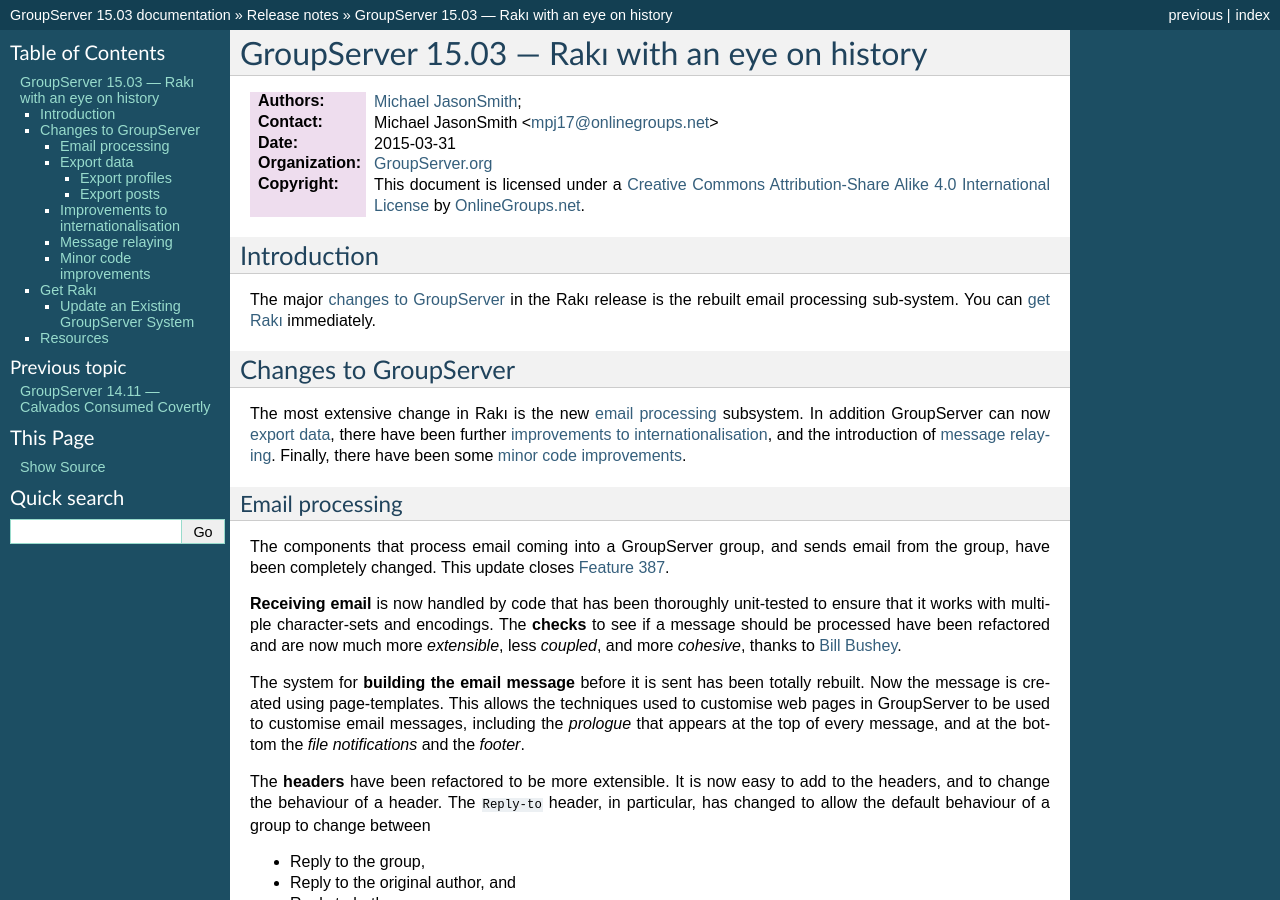
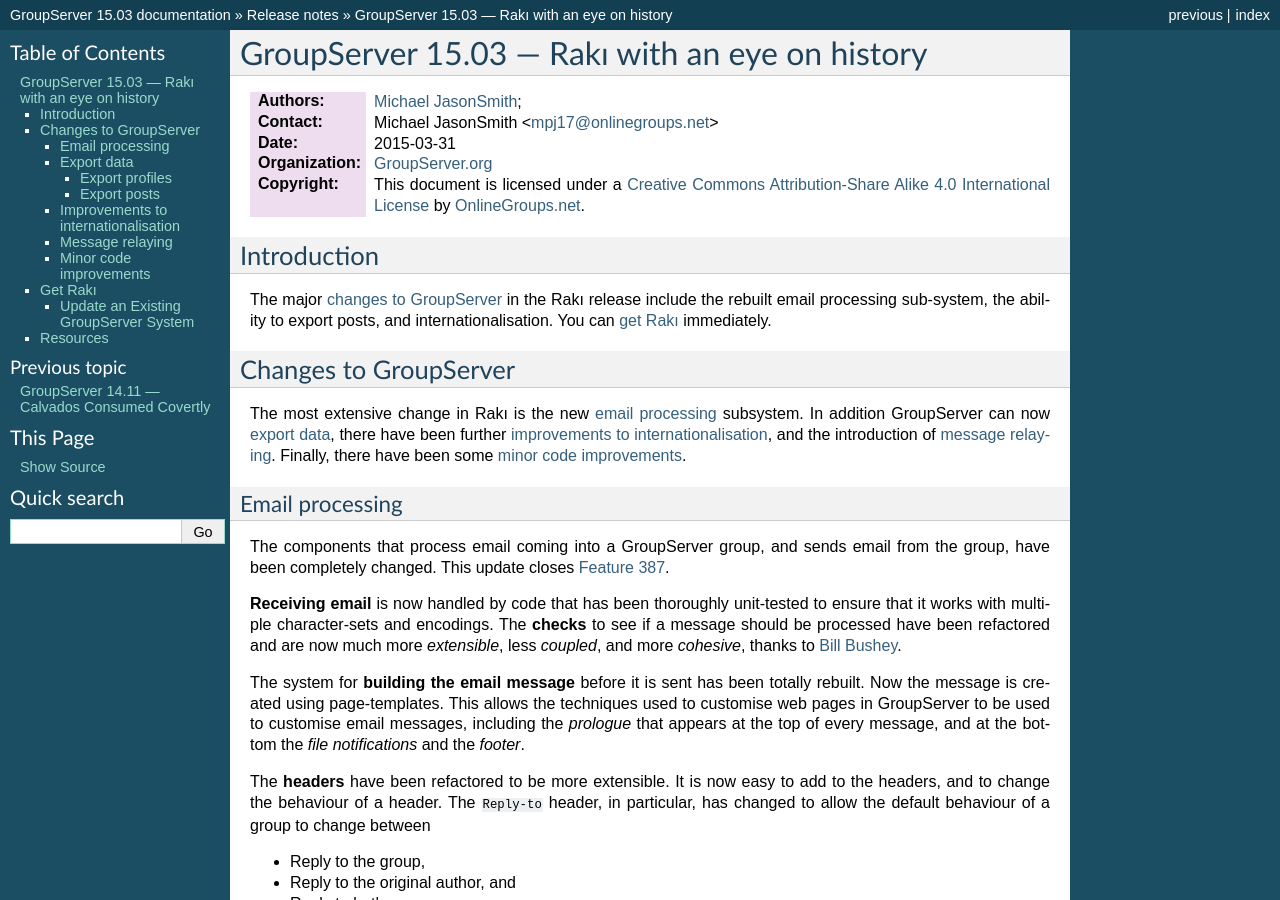
Before and after one commit to groupserver/buildout, a Sphinx documentation site: the page built from docs/release-notes-1503.rst, in a window 1280 px wide and 900 px high. Built offline with Sphinx 7.4.7, drawn with Linux system fonts in a browser that asks for light colours.

Commit message:
More of an intro in the 15.03 release notes

```diff
--- a/docs/release-notes-1503.rst
+++ b/docs/release-notes-1503.rst
@@ -16,8 +16,9 @@
 Introduction
 ------------
 
-The major `changes to GroupServer`_ in the Rakı release is the
-rebuilt email processing sub-system.  You can `get Rakı`_
+The major `changes to GroupServer`_ in the Rakı release include
+the rebuilt email processing sub-system, the ability to export
+posts, and internationalisation.  You can `get Rakı`_
 immediately.
 
 ----------------------
```
